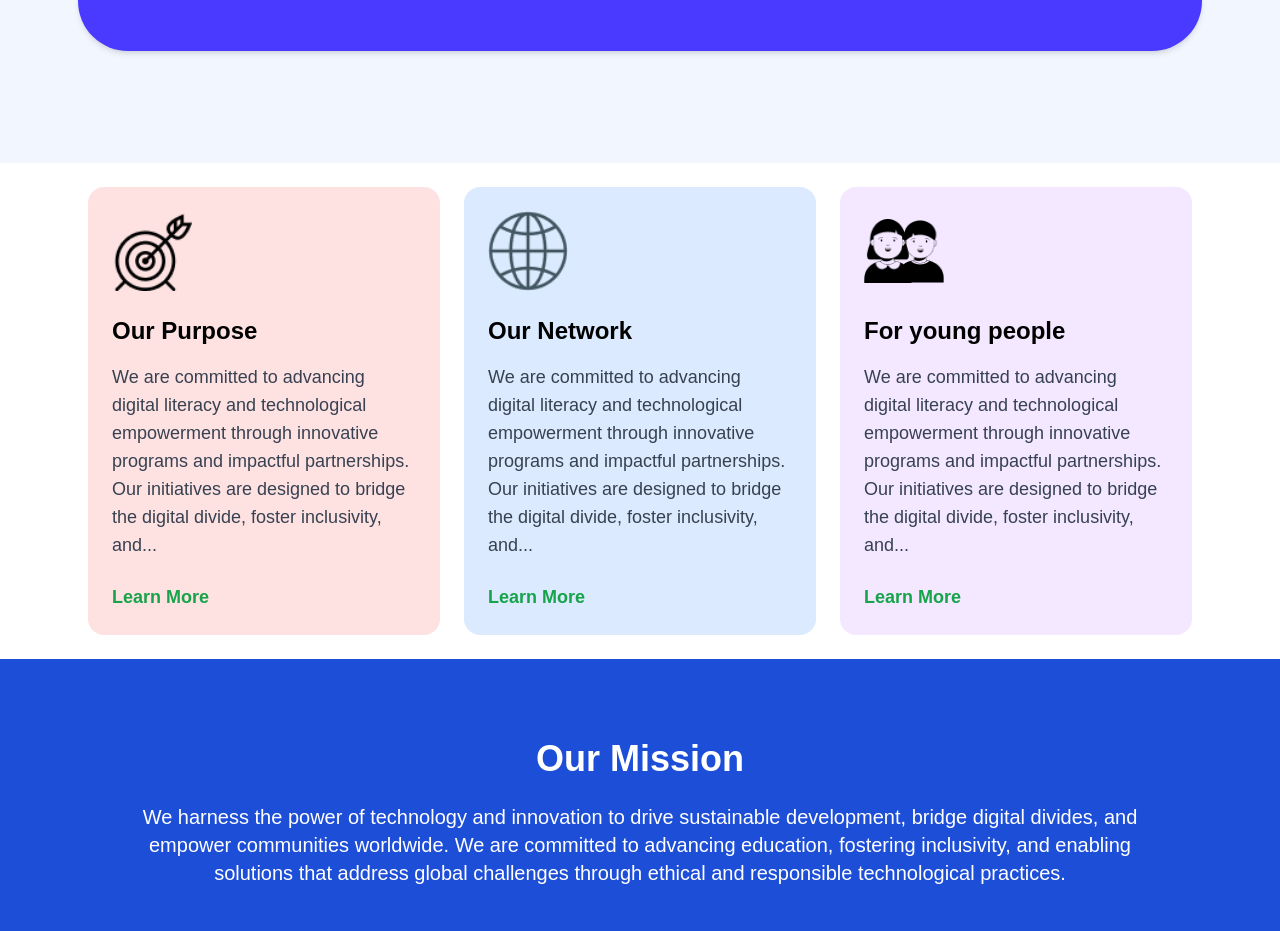
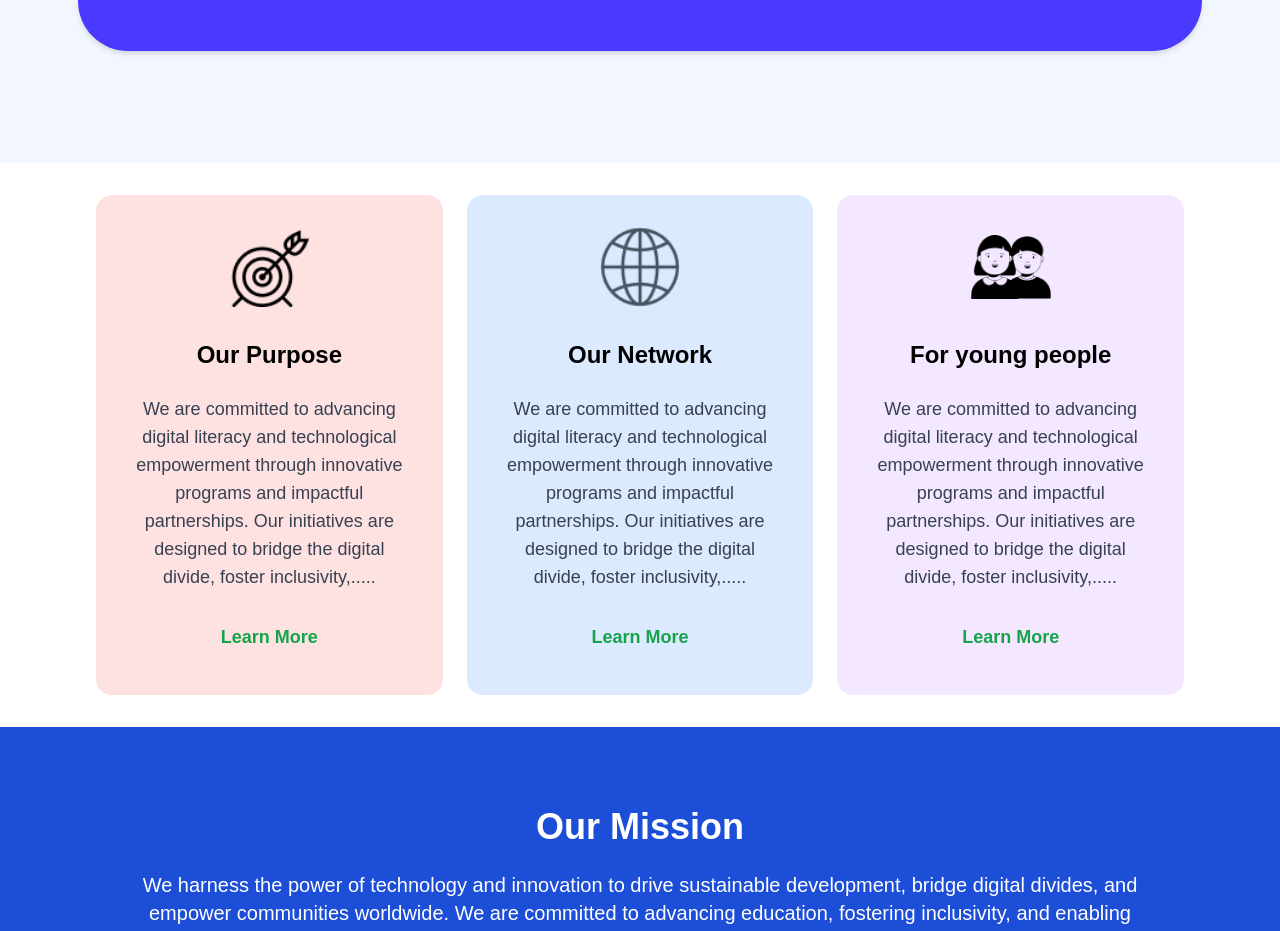
Before and after one commit to Taiwozeez/united_impact_solution, a React (Vite) app: page / in a window 1280 px wide. Shown: the part 1355-2286 px from the top of the page. Built offline with nearby package versions, Linux system fonts and the light colour scheme.

Commit message:
Update Cards.tsx

```diff
--- a/src/components/Home/Cards.tsx
+++ b/src/components/Home/Cards.tsx
@@ -8,34 +8,49 @@ interface CardProps {
 
 const Card: React.FC<CardProps> = ({ icon, title, bgColor }) => {
   return (
-    <div className={`p-6 rounded-2xl ${bgColor} text-center sm:text-left w-full max-w-xs sm:max-w-sm min-h-[400px] flex flex-col justify-between mx-auto`}>
+    <div className={`p-8 rounded-2xl ${bgColor} text-center w-full sm:w-[34%] h-[500px] flex flex-col justify-between mx-auto max-w-sm`}>
       <div>
-        <div className="flex justify-center mb-6 sm:justify-start">
-          <img src={icon} alt="" className="object-contain w-16 h-16 sm:w-20 sm:h-20" />
+        <div className="flex justify-center mb-8">
+          <img src={icon} alt="" className="object-contain w-20 h-20" />
         </div>
-        <h2 className="mb-4 text-xl font-bold sm:text-2xl">{title}</h2>
-        <p className="mb-6 text-sm text-gray-700 sm:text-lg">
+        <h2 className="mb-6 text-2xl font-bold">{title}</h2>
+        <p className="mb-8 text-lg text-gray-700">
           We are committed to advancing digital literacy and technological empowerment
           through innovative programs and impactful partnerships. Our initiatives are
-          designed to bridge the digital divide, foster inclusivity, and...
+          designed to bridge the digital divide, foster inclusivity,.....
         </p>
       </div>
-      <a href="#" className="text-sm font-bold text-green-600 sm:text-lg hover:underline">
-        Learn More
-      </a>
+      {/* Wrapped in a div for better alignment */}
+      <div className="self-center mb-4">
+        <a href="#" className="text-lg font-bold text-green-600 hover:underline">
+          Learn More
+        </a>
+      </div>
     </div>
   );
 };
 
 export default function InfoCards() {
   const cards: CardProps[] = [
-    { icon: "/images/darticon.png", title: "Our Purpose", bgColor: "bg-red-100" },
-    { icon: "/images/globeicon.png", title: "Our Network", bgColor: "bg-blue-100" },
-    { icon: "/images/peopleicon.png", title: "For young people", bgColor: "bg-purple-100" },
+    {
+      icon: "/images/darticon.png",
+      title: "Our Purpose",
+      bgColor: "bg-red-100",
+    },
+    {
+      icon: "/images/globeicon.png",
+      title: "Our Network",
+      bgColor: "bg-blue-100",
+    },
+    {
+      icon: "/images/peopleicon.png",
+      title: "For young people",
+      bgColor: "bg-purple-100",
+    },
   ];
 
   return (
-    <div className="grid max-w-6xl gap-6 p-6 mx-auto sm:grid-cols-2 lg:grid-cols-3">
+    <div className="flex flex-col items-stretch justify-center max-w-6xl gap-6 p-8 mx-auto sm:flex-row">
       {cards.map((card, index) => (
         <Card key={index} {...card} />
       ))}
```
